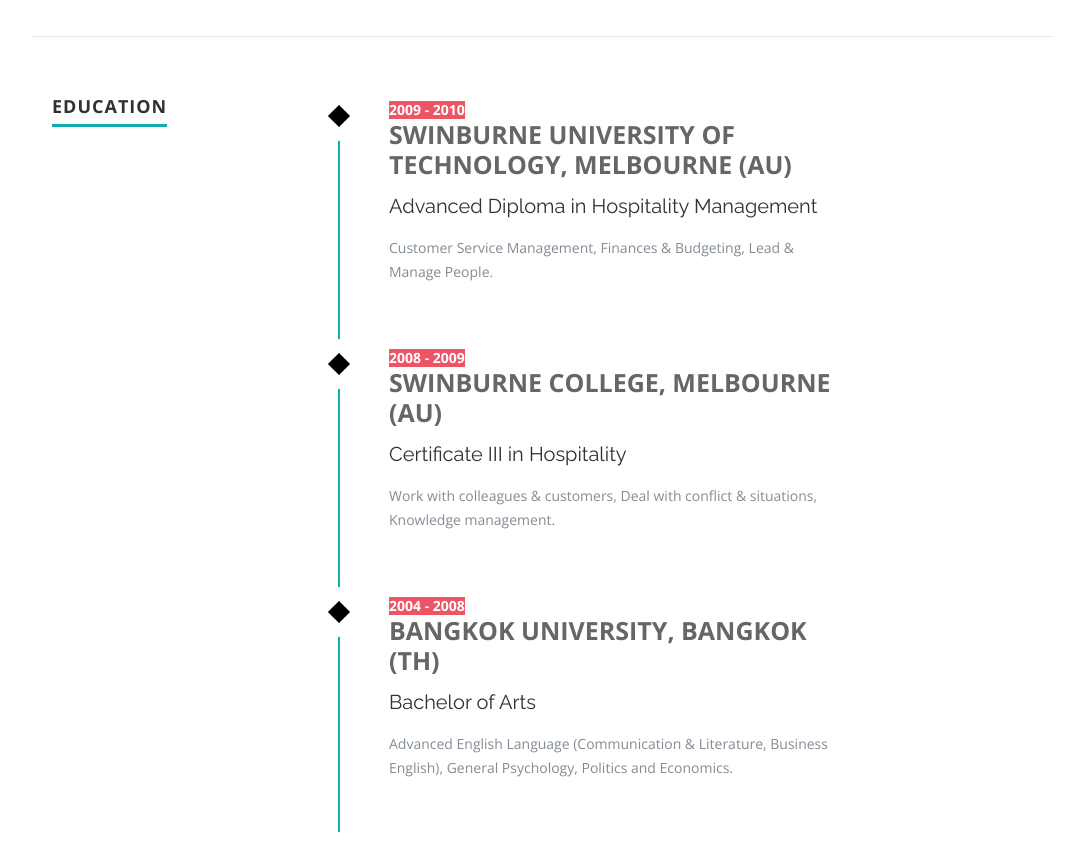
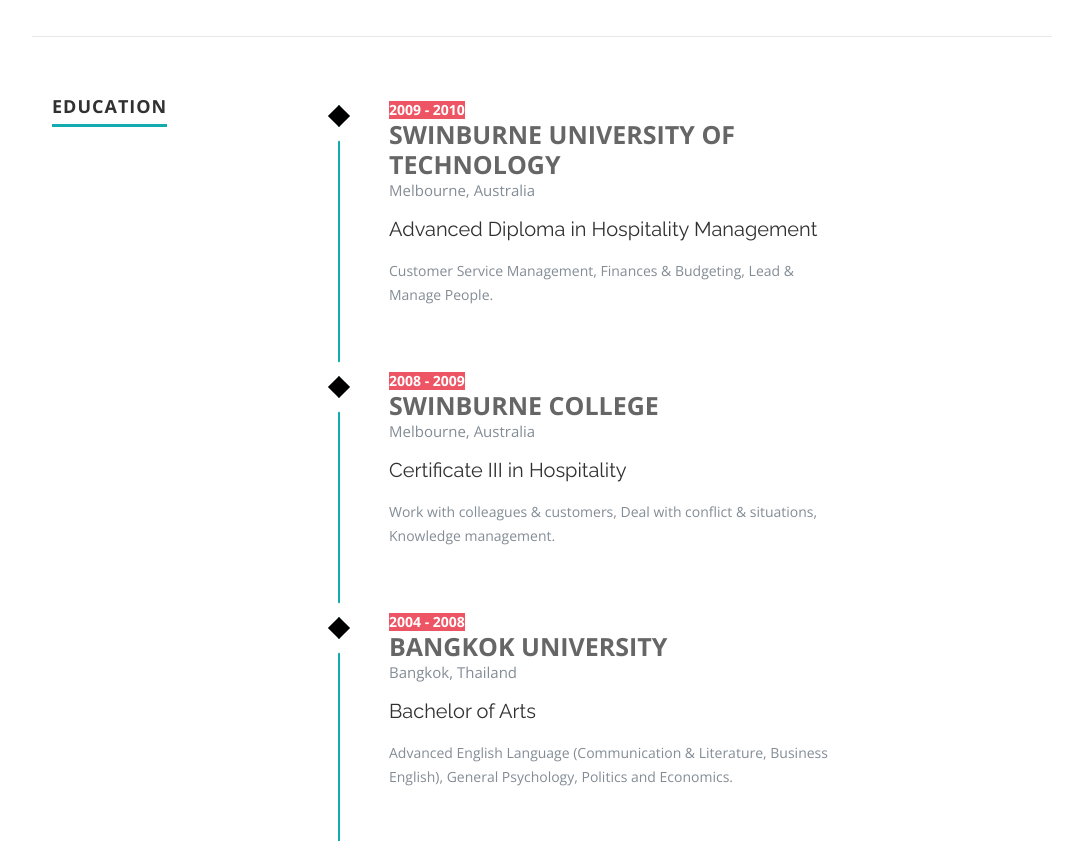
Before and after one commit to tannytann/tannytann.github.io, a plain HTML site: page index.html in a window 1280 px wide. Shown: the part 3246-4090 px from the top of the page, without its empty margins (98-1181 px from the left). Drawn offline with nearby package versions, Linux system fonts and the light colour scheme; some packages are replaced by stand-ins of ours.

Commit message:
Add studies locations

```diff
--- a/index.html
+++ b/index.html
@@ -289,7 +289,8 @@
                         <div class="timeline-event-copy">
                             <p class="timeline-event-thumbnail">2009 - 2010</p>
 
-                            <h3>Swinburne University of Technology, Melbourne (AU)</h3>
+                            <h3>Swinburne University of Technology</h3>
+                            <div class="timeline-event-location">Melbourne, Australia</div>
                             <h4>Advanced Diploma in Hospitality Management</h4>
 
                             <p>Customer Service Management, Finances & Budgeting, Lead & Manage People.</p>
@@ -301,7 +302,8 @@
                         <div class="timeline-event-copy">
                             <p class="timeline-event-thumbnail">2008 - 2009</p>
 
-                            <h3>Swinburne College, Melbourne (AU)</h3>
+                            <h3>Swinburne College</h3>
+                            <div class="timeline-event-location">Melbourne, Australia</div>
                             <h4>Certificate III in Hospitality</h4>
 
                             <p>Work with colleagues & customers, Deal with conflict & situations, Knowledge management.</p>
@@ -313,7 +315,8 @@
                         <div class="timeline-event-copy">
                             <p class="timeline-event-thumbnail">2004 - 2008</p>
 
-                            <h3>Bangkok University, Bangkok (TH)</h3>
+                            <h3>Bangkok University</h3>
+                            <div class="timeline-event-location">Bangkok, Thailand</div>
                             <h4>Bachelor of Arts</h4>
 
                             <p>Advanced English Language (Communication & Literature, Business English), General Psychology, Politics and Economics.</p>
```
